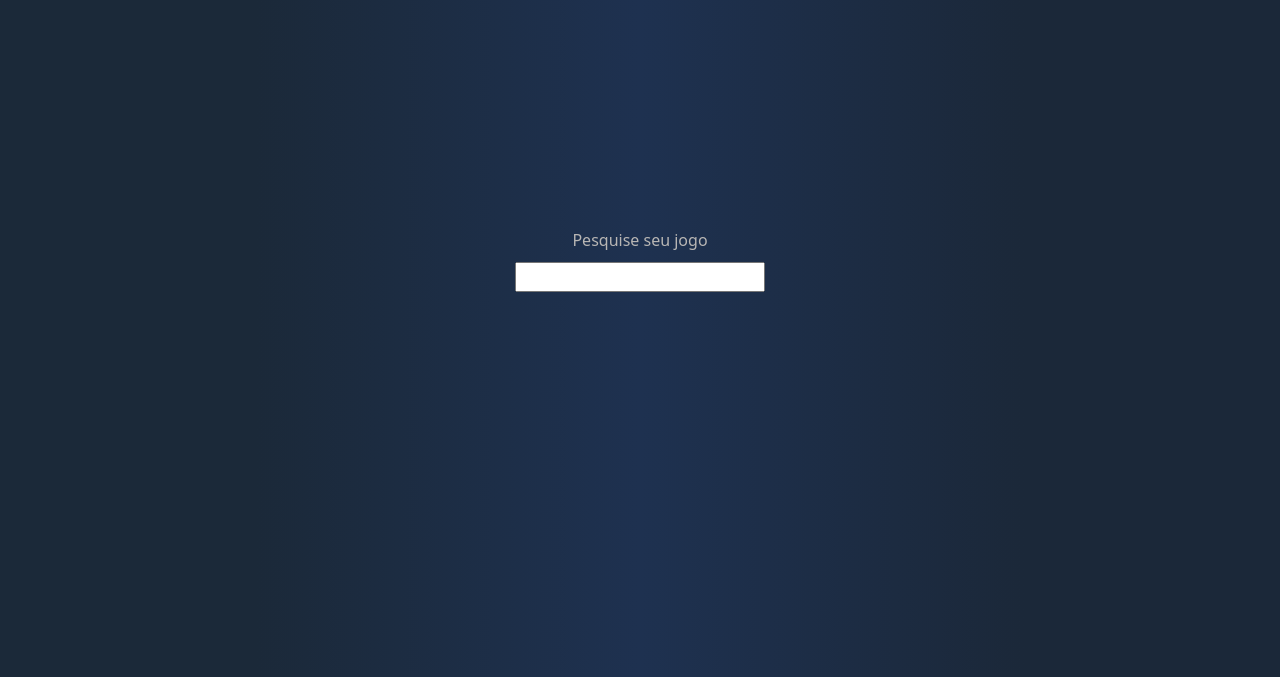
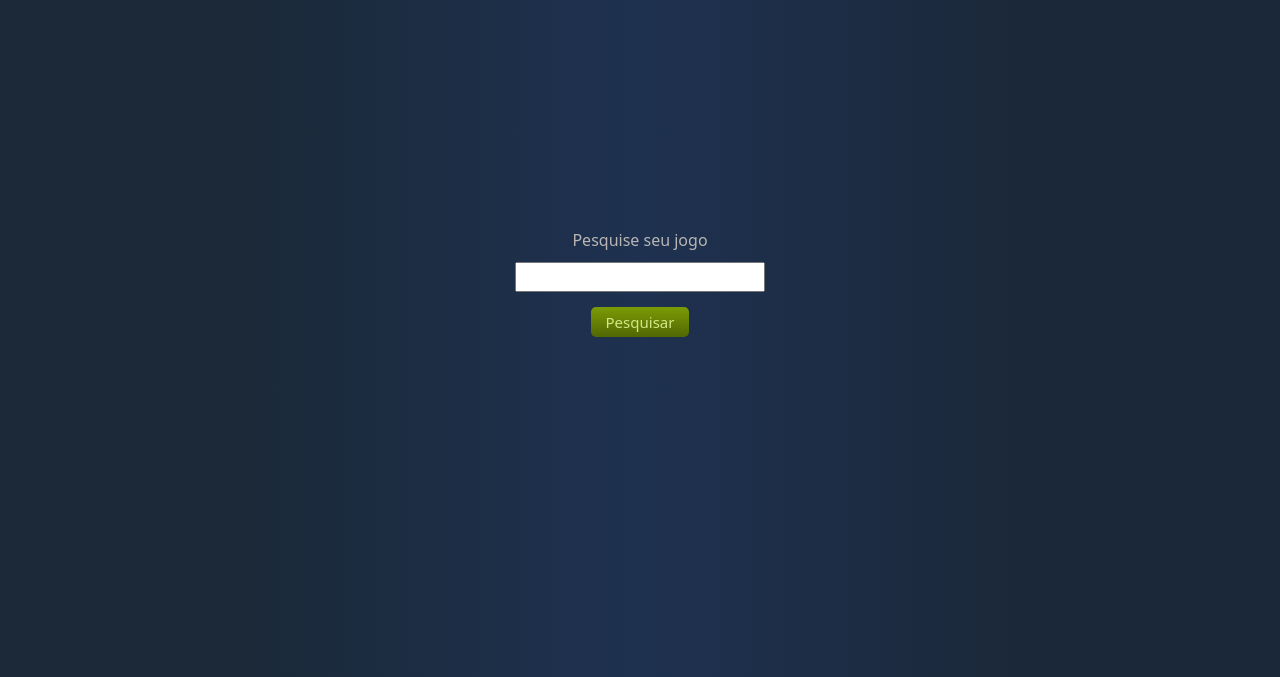
Before and after one commit to BrunoBlanquez/ProjM3-Resilia, a website: page index.html in a window 1280 px wide. Shown: the part 123-800 px from the top of the page. Drawn offline with nearby package versions, Linux system fonts and the light colour scheme.

Commit message:
adicionando botão na pesquisa

```diff
--- a/style.css
+++ b/css/style.css
@@ -50,3 +50,19 @@ text-align: center;
   width: 250px;
   height: 30px;
 }
+
+.btnPesquisar {
+  padding: 0 15px;
+  font-size: 15px;
+  line-height: 30px;
+  margin-top: 15px;
+  background: linear-gradient( to bottom, #799905 5%, #536904 95%);
+  color: #D2E885 !important;
+  border-radius: 5px;
+  border: none;
+}
+
+.btnPesquisar:hover {
+  color: white;
+  background: #799905;
+}
--- a/index.html
+++ b/index.html
@@ -9,7 +9,7 @@
   <link rel="stylesheet" href="./node_modules/jquery/dist/jquery.min.js">
   <link rel="stylesheet" href="./node_modules/bootstrap/dist/js/bootstrap.min.js">
   <link rel="stylesheet" href="./node_modules/bootstrap/dist/css/bootstrap.min.css">
-  <link rel="stylesheet" href="style.css">
+  <link rel="stylesheet" href="./css/style.css">
 </head>
 
 <body>
@@ -37,6 +37,7 @@
       <div class="div-teste">
         <label for="inputPesquisa" class="labelPesquisa">Pesquise seu jogo</label>
         <input type="text" class="inputPesquisa" id="inputPesquisa">
+        <button class="btnPesquisar">Pesquisar</button>
       </div>
     </div>
   </main>
```
